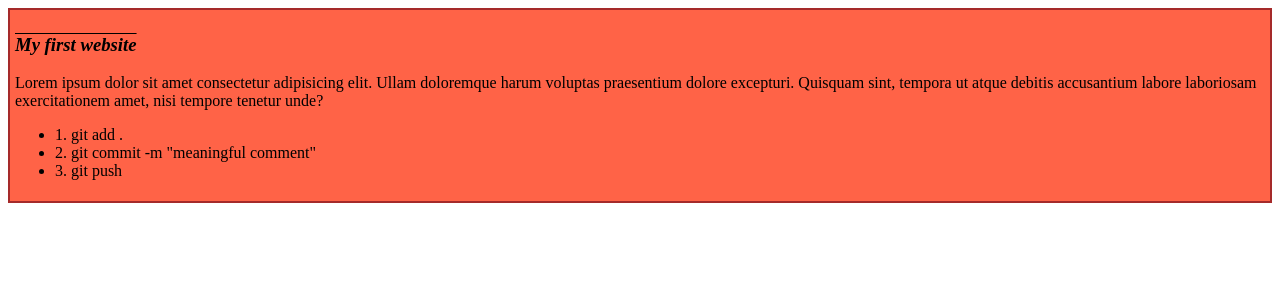
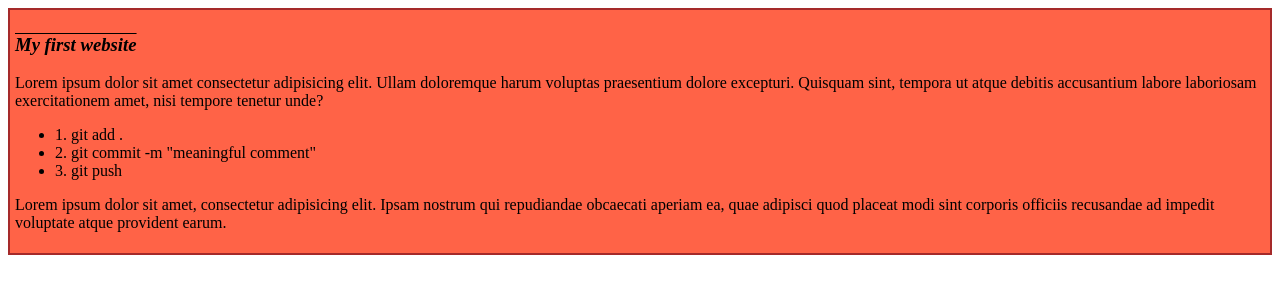
Before and after one commit to Maysha-Khanom-Moon/my-first-github-repo, a plain HTML site: page index.html in a window 1280 px wide. Drawn offline with Linux system fonts and the light colour scheme.

Commit message:
done by Command Prompt

```diff
--- a/index.html
+++ b/index.html
@@ -20,6 +20,10 @@
             <li>2. git commit -m "meaningful comment"</li>
             <li>3. git push</li>
         </ul>
+
+        <p>
+            Lorem ipsum dolor sit amet, consectetur adipisicing elit. Ipsam nostrum qui repudiandae obcaecati aperiam ea, quae adipisci quod placeat modi sint corporis officiis recusandae ad impedit voluptate atque provident earum.
+        </p>
     </div>
 </body>
 </html>
```
